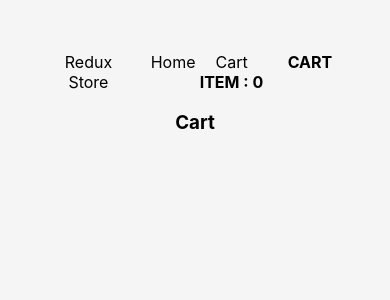
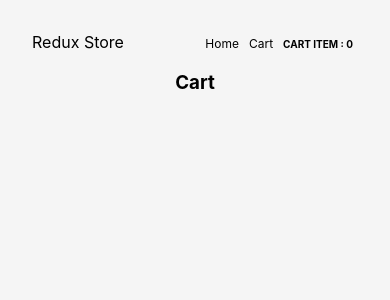
Before and after one commit to himanshu1221/Redux-Toolkit-Practice, a React (Vite) app: page /cart in a window 390 px wide. Shown: the top 300 px of the page. Built offline with nearby package versions, Linux system fonts and the light colour scheme.

Commit message:
[BUG] Fix Responsiveness

```diff
--- a/src/Components/Products.jsx
+++ b/src/Components/Products.jsx
@@ -1,55 +1,54 @@
-import React from 'react'
-import { useEffect } from 'react'
-import { useState } from 'react'
-import { add } from '../Store/cartSlice'
-import { useDispatch, useSelector } from 'react-redux'
-import { fetchProducts } from '../Store/productSlice'
-import { STATUSES } from '../Store/productSlice'
+import React from "react";
+import { useEffect } from "react";
+import { useState } from "react";
+import { add } from "../Store/cartSlice";
+import { useDispatch, useSelector } from "react-redux";
+import { fetchProducts } from "../Store/productSlice";
+import { STATUSES } from "../Store/productSlice";
 
 const Products = () => {
+  const dispatch = useDispatch();
 
-    const dispatch = useDispatch()
-
-    const { data:products , status} = useSelector((state)=> state.product)
+  const { data: products, status } = useSelector((state) => state.product);
 
   // const [products,setProducts] = useState([])
 
-    useEffect(()=>{
-        dispatch(fetchProducts())
+  useEffect(() => {
+    dispatch(fetchProducts());
     // const fetchProducts = async () =>{
     //     const res = await fetch('https://fakestoreapi.com/products')
     //     const data = await res.json()
     //     setProducts(data)
     // }
     // fetchProducts()
-    },[])
+  }, []);
 
   const handleAdd = (product) => {
-        dispatch(add(product))
+    dispatch(add(product));
+  };
+
+  if (status === STATUSES.LOADING) {
+    return <h2>Loading...</h2>;
   }
 
-    if(status === STATUSES.LOADING){
-        return <h2>Loading...</h2>
-    }
-
-    if(status === STATUSES.ERROR){
-        return <h2>Something went wrong...</h2>
+  if (status === STATUSES.ERROR) {
+    return <h2>Something went wrong...</h2>;
   }
 
   return (
-    <div className='productsWrapper'>
-        {
-            products.map((product) => (
-                <div className='card' key={product.id}>
+    <div className="productsWrapper">
+      {products.map((product) => (
+        <div className="card" key={product.id}>
           <img src={product.image} alt="" />
           <h4>{product.title}</h4>
           <h5>{product.price} $</h5>
-                    <button onClick={()=>handleAdd(product)} className='btn'>add to Cart</button>
+          <button onClick={() => handleAdd(product)} className="btn">
+            Add to Cart
+          </button>
         </div>
-            ))
-        }
+      ))}
     </div>
-  )
-}
+  );
+};
 
-export default Products
+export default Products;
--- a/src/index.css
+++ b/src/index.css
@@ -1,27 +1,31 @@
 body {
   margin: 0;
   font-family: -apple-system, BlinkMacSystemFont, 'Segoe UI', 'Roboto',
-      'Oxygen', 'Ubuntu', 'Cantarell', 'Fira Sans', 'Droid Sans',
-      'Helvetica Neue', sans-serif;
+    'Oxygen', 'Ubuntu', 'Cantarell', 'Fira Sans', 'Droid Sans',
+    'Helvetica Neue', sans-serif;
   -webkit-font-smoothing: antialiased;
   -moz-osx-font-smoothing: grayscale;
   padding: 20px;
   background: whitesmoke;
 }
+
 img {
   height: 80px;
 }
+
 .card {
   background: white;
   padding: 20px;
   text-align: center;
   border-radius: 10px;
 }
+
 .productsWrapper {
   display: grid;
   grid-template-columns: repeat(4, 1fr);
   gap: 30px;
 }
+
 .btn {
   border: none;
   outline: none;
@@ -41,11 +45,13 @@ img {
 .heading {
   padding: 25px 0;
 }
+
 .cartCount {
   font-weight: bold;
   text-transform: uppercase;
   margin-left: 40px;
 }
+
 .navLink {
   text-decoration: none;
   color: black;
@@ -61,3 +67,68 @@ img {
   padding: 14px;
   border-radius: 5px;
 }
+
+/* Media Query */
+/* For screen smaller than 768px */
+
+@media screen and (max-width: 768px) {
+  .productsWrapper {
+    grid-template-columns: repeat(2, 1fr);
+  }
+
+  .card {
+    padding: 10px;
+  }
+
+  .heading {
+    padding: 10px 0;
+  }
+
+  .cartCount {
+    margin-left: 10px;
+    font-size: 12px;
+  }
+
+  .navLink {
+    margin-left: 10px;
+    font-size: 12px;
+  }
+}
+
+/* For screen smaller than 480px */
+
+@media screen and (max-width: 480px) {
+  body {
+    padding: 0;
+  }
+
+  .productsWrapper {
+    grid-template-columns: 1fr;
+    gap: 10px;
+  }
+
+  .card {
+    padding: 20px;
+  }
+
+  .heading {
+    padding: 5px 0;
+    font-size: 18px;
+  }
+
+  .cartCard {
+    display: block;
+  }
+
+  .cartCount {
+    margin-left: 5px;
+    font-size: 10px;
+    padding: 5px;
+  }
+
+  .btn {
+    font-size: 14px;
+    padding: 5px 10px;
+    border-radius: 6px;
+  }
+}
--- a/src/pages/Home.jsx
+++ b/src/pages/Home.jsx
@@ -1,16 +1,20 @@
-import React from 'react'
-import Products from '../Components/Products'
+import React from "react";
+import Products from "../Components/Products";
 
 const Home = () => {
   return (
-    <div>
-      <h2 className='heading'>Welcome to redux toolkit store</h2>
+    <div
+      style={{
+        marginTop: 60,
+      }}
+    >
+      <h2 className="heading">Welcome to redux toolkit store</h2>
       <section>
         <h3>Products</h3>
-        <Products/>
+        <Products />
       </section>
     </div>
-  )
-}
+  );
+};
 
-export default Home
+export default Home;
```
Lines whose indentation alone changed are shown as unchanged.
